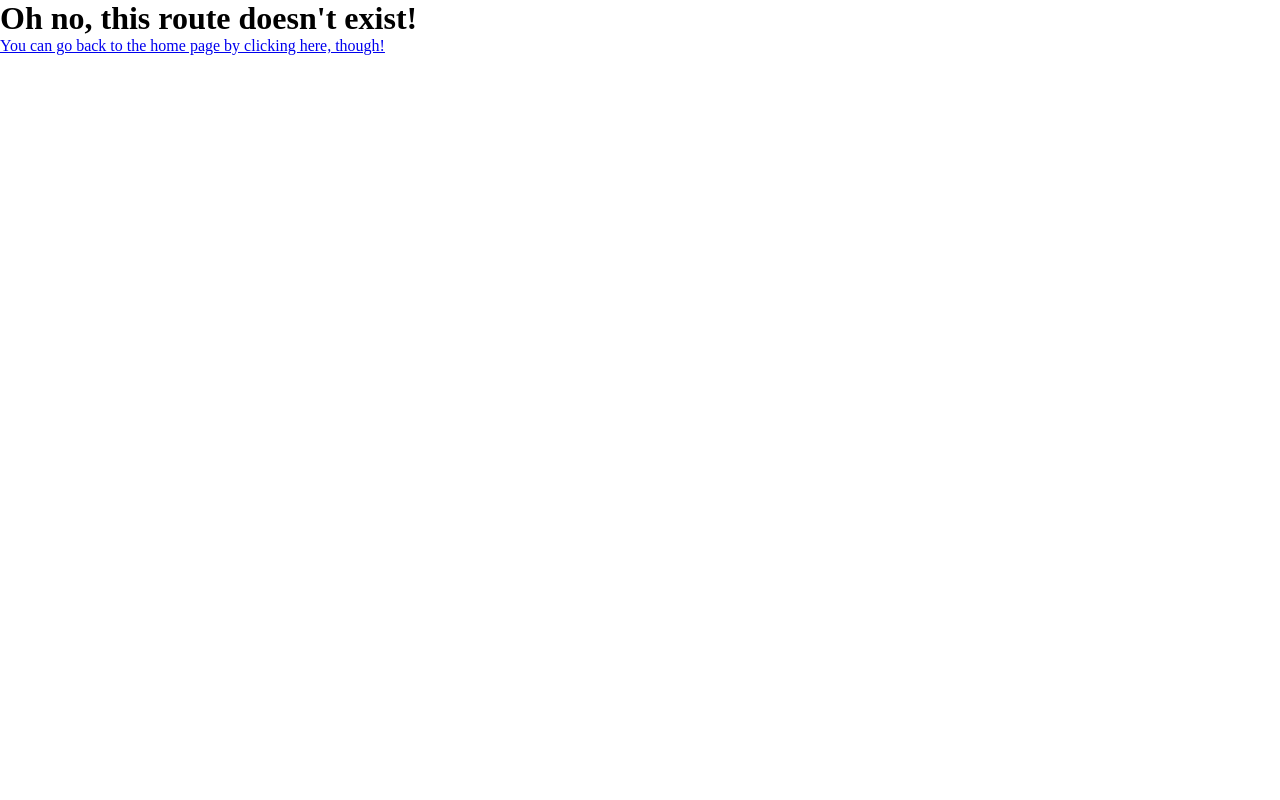
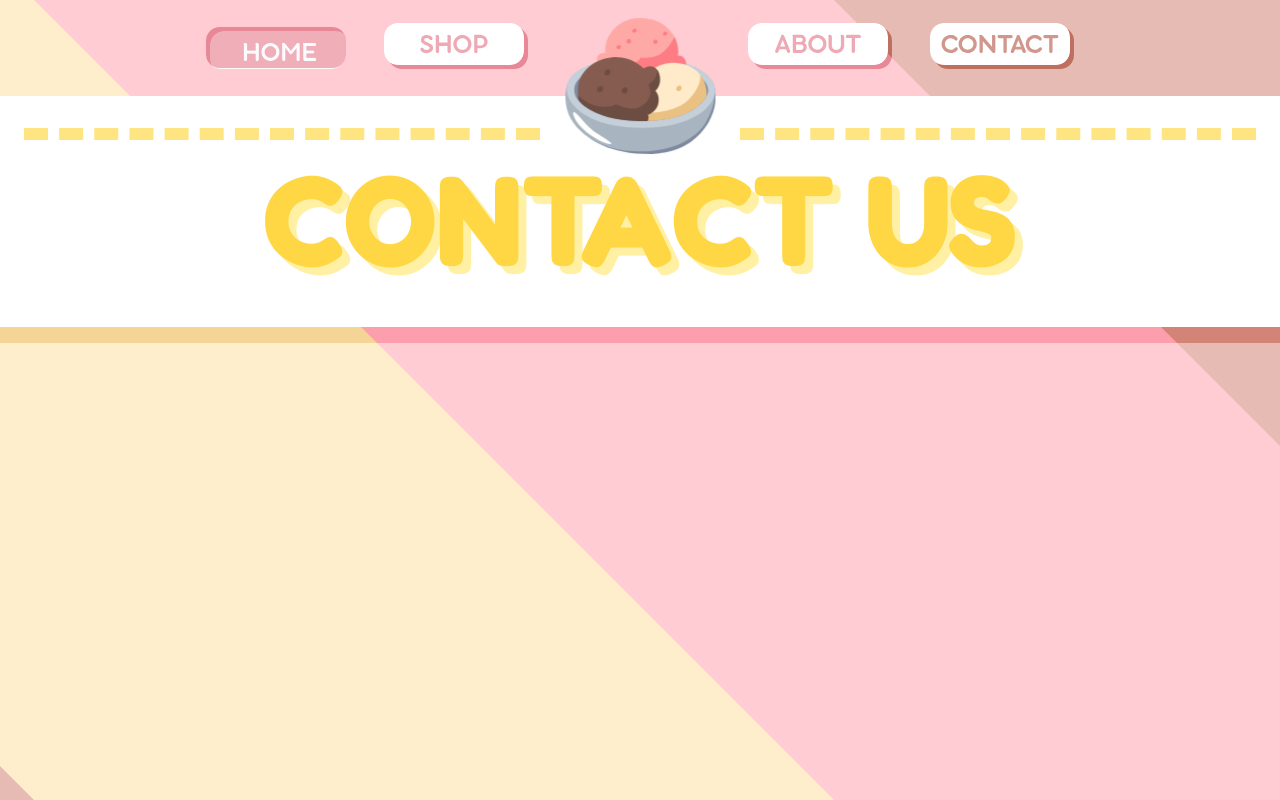
Before and after one commit to crispynoodlesoup/mabu-mabu, a React (Vite) app: page /contact in a window 1280 px wide. Built offline with nearby package versions, Linux system fonts and the light colour scheme.

Commit message:
add contact page

```diff
--- a/src/Router.jsx
+++ b/src/Router.jsx
@@ -4,6 +4,7 @@ import ErrorPage from "./ErrorPage";
 import Home from "./components/home/home";
 import Shop from "./components/shop/shop";
 import About from "./components/about/about";
+import Contact from "./components/contact/contact";
 
 function Router() {
   const router = createBrowserRouter([
@@ -15,6 +16,7 @@ function Router() {
         { index: true, element: <Home/> },
         { path: "shop", element: <Shop/> },
         { path: "about", element: <About/> },
+        { path: "contact", element: <Contact/> },
       ],
     },
   ]);
--- /dev/null
+++ b/src/components/contact/contact.jsx
@@ -0,0 +1,15 @@
+import Nav from "../nav/nav.jsx";
+import contactStyle from "./contact.module.css";
+// import ContentBubble from "../contentBubble/ContentBubble.jsx";
+import PageHeader from "../pageHeader/PageHeader.jsx";
+
+function Contact() {
+  return (
+    <div className={contactStyle.contact}>
+      <Nav/>
+      <PageHeader text={"CONTACT US"}/>
+    </div>
+  );
+}
+
+export default Contact;
--- /dev/null
+++ b/src/components/contact/contact.module.css
@@ -0,0 +1,3 @@
+.contact {
+    display: grid;
+  }
--- a/src/components/nav/nav.jsx
+++ b/src/components/nav/nav.jsx
@@ -20,9 +20,9 @@ function Nav() {
         <Link to="/about" className={navStyle.navLink}>
           <img src={aboutButton} alt="" />
         </Link>
-        <li className={navStyle.navLink}>
+        <Link to="/contact" className={navStyle.navLink}>
           <img src={contactButton} alt="" />
-        </li>
+        </Link>
       </ul>
     </nav>
   );
```
